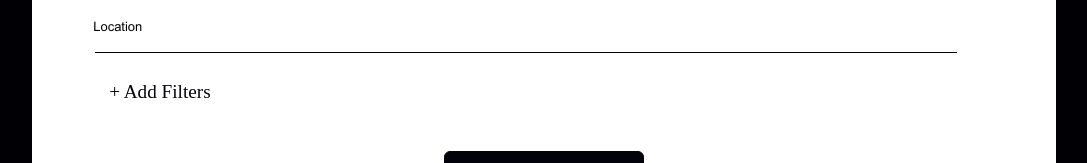
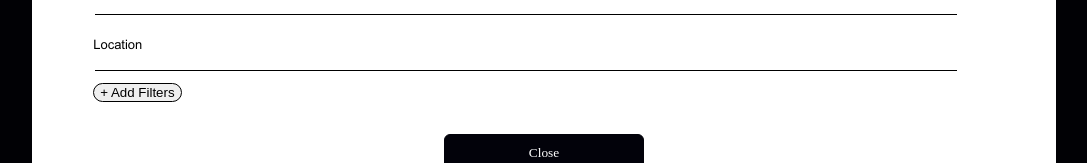
Before and after one commit to Mirunata/victvs-assessment, a React (Create React App) app: page /sessions in a window 1280 px wide. Both pictures are taken after a click on the button "👁 Show Filters". Shown: the part 368-531 px from the top of the page, without its empty margins (96-1183 px from the left). Built offline with nearby package versions, Linux system fonts and the light colour scheme; no server answers; a web font is replaced by a local one.

Commit message:
Add filter button styling

```diff
--- a/src/App.css
+++ b/src/App.css
@@ -266,12 +266,16 @@ label {
     font-family: EloquiaLight;
     border-bottom: 1px solid #ffffff;
 }
+.SessionDetails {
+    display: flex;
+    flex-direction: column;
+}
 
 .CardContainer {
     display: flex;
     flex-direction: column;
     background-color: #ffffff;
-    padding: 15px;
+    padding: 20px;
     color: #02020a;
     border-radius: 15px;
     margin: 15px;
@@ -285,7 +289,11 @@ label {
     gap:10px;
     justify-content: space-between;
 }
-
+.InfoTest {
+    display: flex;
+    flex-direction: column;
+    justify-content: flex-end;
+}
 
 .StatusButton {
     font-family: Neuzeit;
@@ -310,6 +318,11 @@ label {
     visibility: visible;
 }
 
+.AddFilterBtn {
+    border: 1px solid black;
+    border-radius: 10px;
+}
+
 @media screen and (min-width: 769px) {
     .Header {
         display: flex;
@@ -329,6 +342,7 @@ label {
         font-size: larger;
         margin: 5px;
     }
+
     .CardContainer {
         width: 35%;
     }
@@ -347,7 +361,8 @@ label {
 @media screen and (min-width: 583px) and (max-width: 768px) {
     .CardContainer {
         width: 55%;
-    }  }
+    }
+}
 @media screen and (max-width: 321px) {
     .Link {
         font-size: medium;
--- a/src/components/ExamCard.jsx
+++ b/src/components/ExamCard.jsx
@@ -17,9 +17,12 @@ export default function ExamCard({ session, onAdvanceStatus }) {
 
   return (
       <div className="CardContainer">
+        <div className="SessionDetails">
+          <div className="ExamTitle">
+                <h3>{session.title}</h3>
+          </div>
           <div className="InfoCard">
-            <div className="SessionDetails">
-              <h3>{session.title}</h3>
+              <div className="InfoTest">
                 <p className="DatetimeMobile">{datetime}</p>
                 <p>Exam id: {session.id}</p>
                 <p>Candidates: {candidateNames}</p>
@@ -30,12 +33,12 @@ export default function ExamCard({ session, onAdvanceStatus }) {
                 <p className="LocationName">{session?.location?.country}</p>
               </div>
           </div>
+        </div>
         <div>
           <button
             className="StatusButton"
             disabled={!actionLabel}
             onClick={() => {
-              console.log("BUTTON CLICKED", session.id, session.status);
               onAdvanceStatus(session.id, session.status);
             }}
           >
--- a/src/components/FilterModal.jsx
+++ b/src/components/FilterModal.jsx
@@ -91,7 +91,7 @@ export default function FilterModal(props) {
           </div>
           <div className="ButtonField">
             <button
-              className="FilterButton"
+              className="AddFilterBtn"
               id="AddFilterButton"
               onClick={() =>
                 handleAddFilters(filterDate, filterName, filterLocation)
```
Lines whose indentation alone changed are shown as unchanged.
